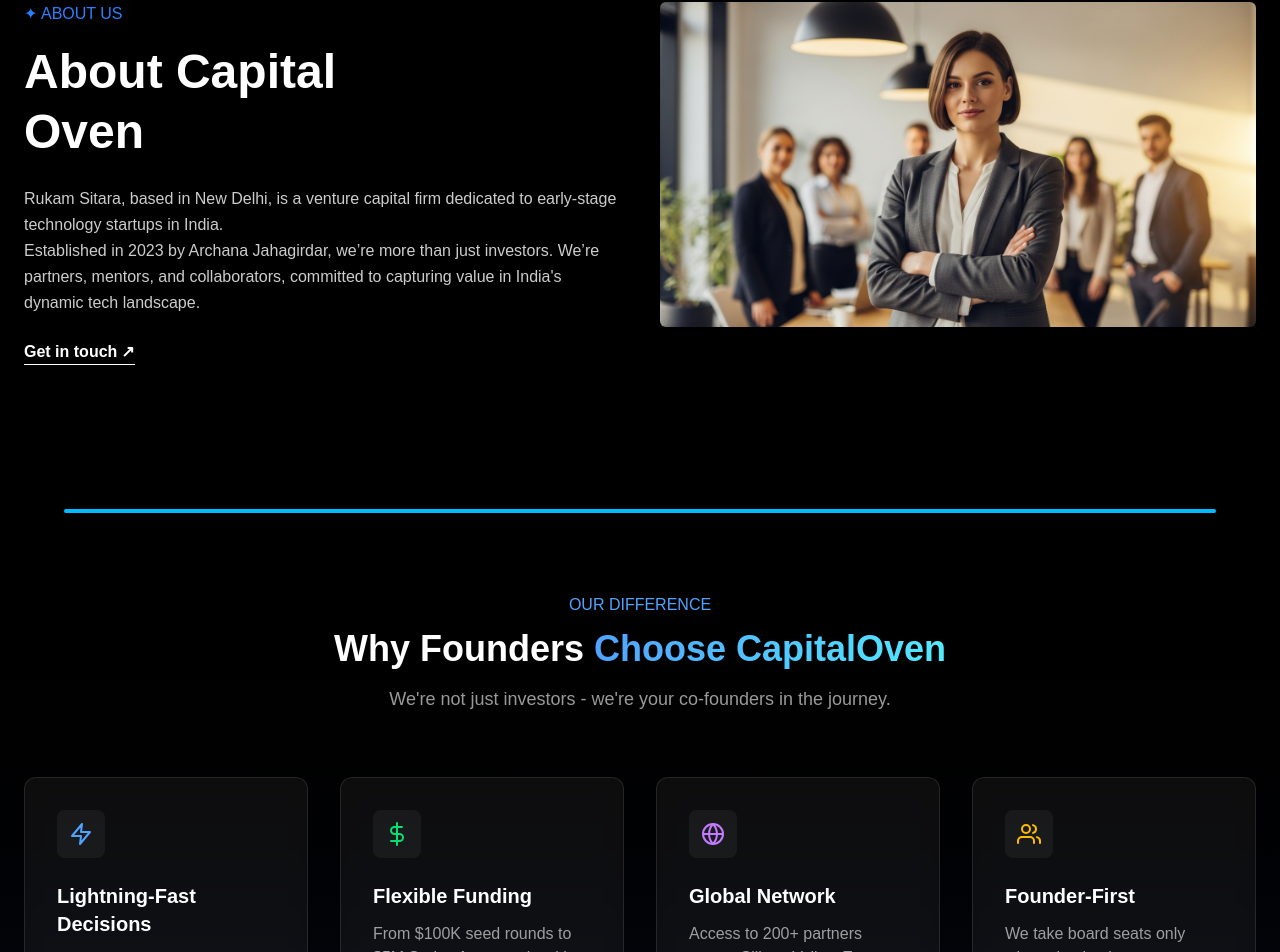
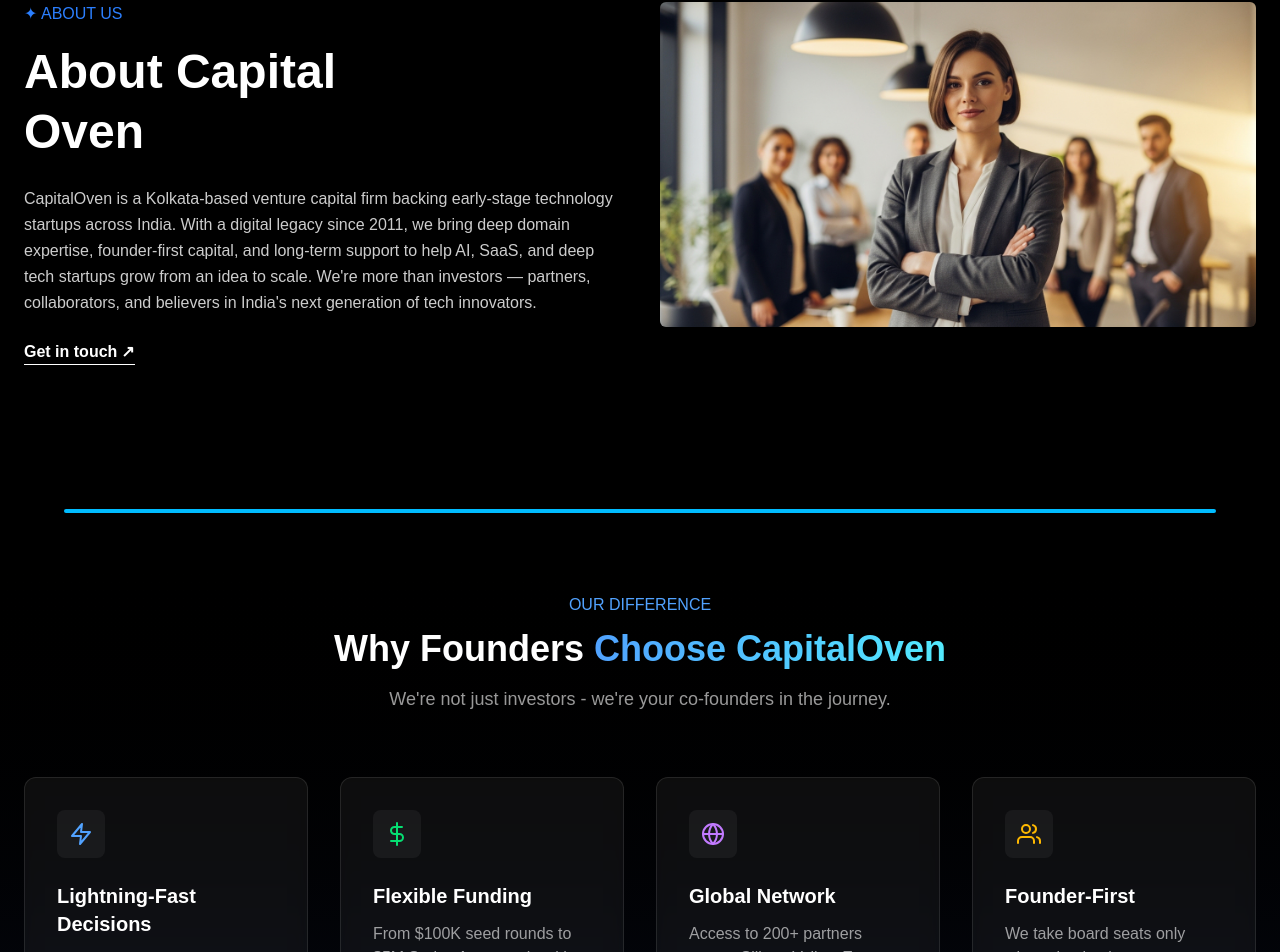
Before and after one commit to AHMAD789999/investor-web, a Next.js app: page / in a window 1280 px wide. Shown: the part 958-1910 px from the top of the page. Built offline with nearby package versions, Linux system fonts and the light colour scheme.

Commit message:
add link and pitch us button

```diff
--- a/src/app/page.js
+++ b/src/app/page.js
@@ -261,14 +261,13 @@
             About Capital <br /> Oven
           </h2>
           <p className="text-white/80 text-base leading-relaxed mb-6">
-            Rukam Sitara, based in New Delhi, is a venture capital firm dedicated
-            to early-stage technology startups in India. <br />
-            Established in 2023 by Archana Jahagirdar, we’re more than just investors.
-            We’re partners, mentors, and collaborators, committed to capturing value
-            in India's dynamic tech landscape.
+            CapitalOven is a Kolkata-based venture capital firm backing early-stage technology startups across India.
+With a digital legacy since 2011, we bring deep domain expertise, founder-first capital, and long-term support to help AI, SaaS, and deep tech startups grow from an idea to scale.
+We're more than investors — partners, collaborators, and believers in India's next generation of tech innovators.
+
           </p>
           <Link
-            href="/pitch"
+            href="/contact"
             className="text-white font-semibold border-b border-white inline-flex items-center gap-1 hover:text-blue-400 transition-colors"
           >
             Get in touch <span>↗</span>
```
